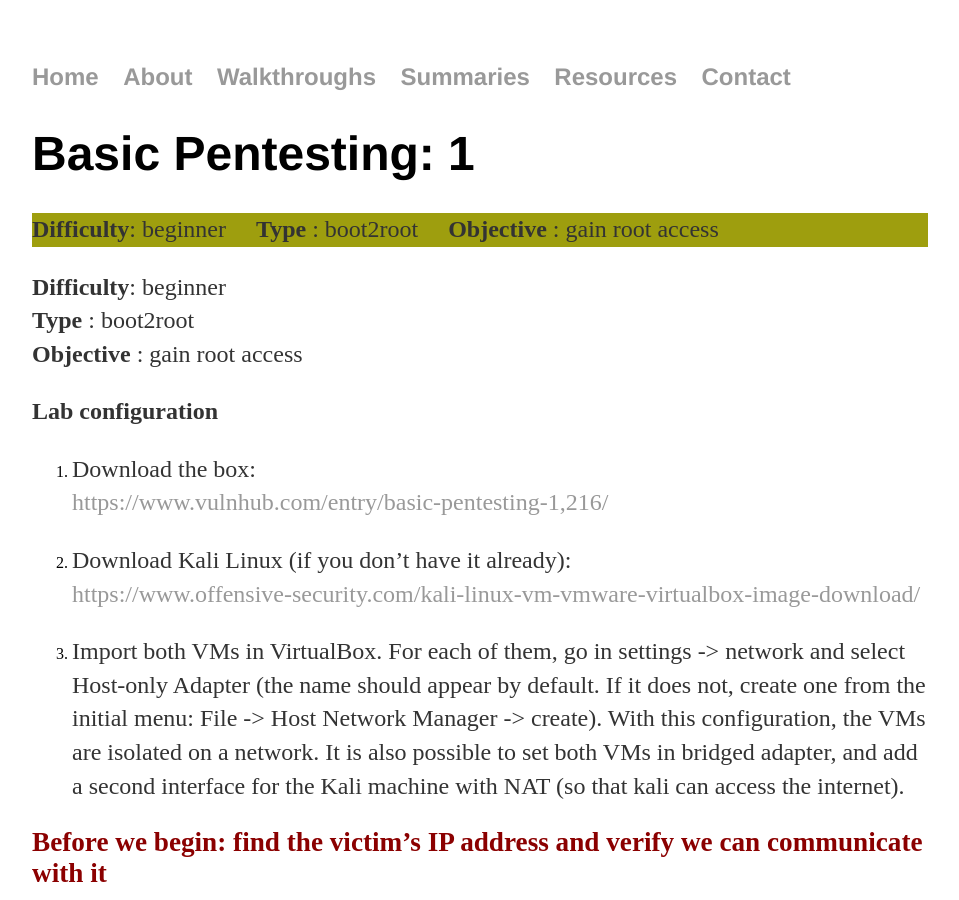
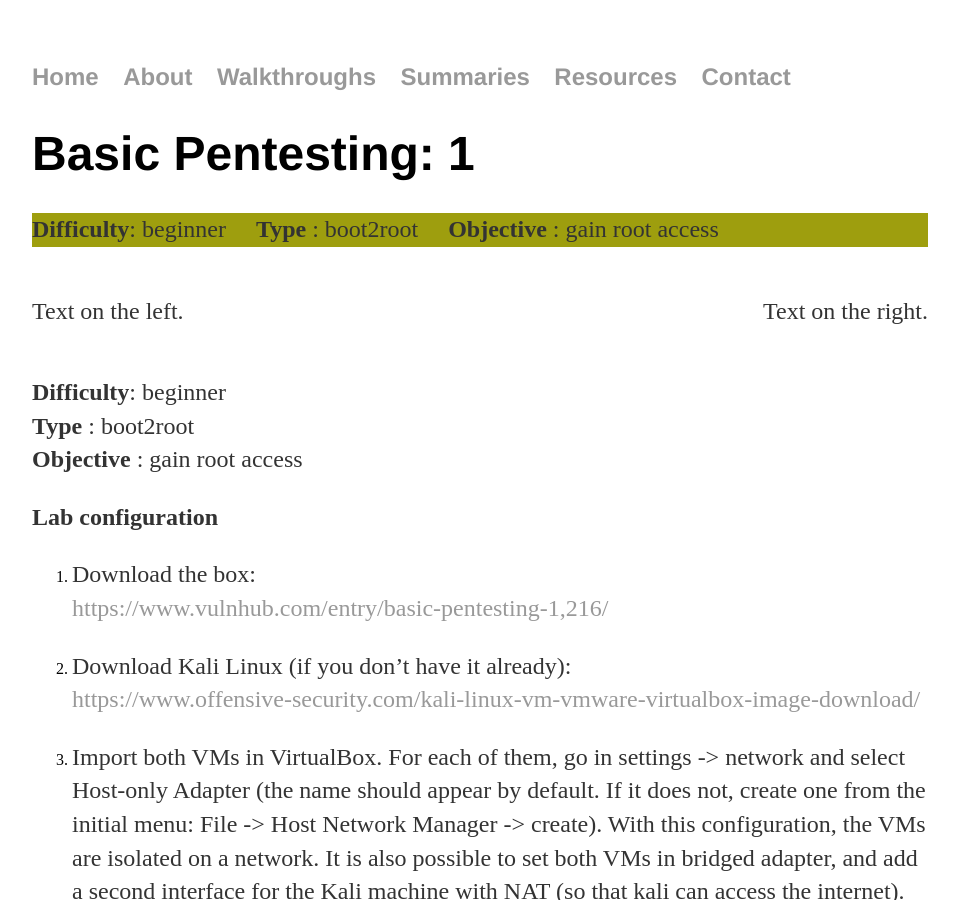
Before and after one commit to jsom1/jsom1.github.io, a Jekyll site: the page built from _walkthroughs/basicpentest.md, in a window 1280 px wide and 900 px high. Shown: the whole window, without its empty margins (160-1119 px from the left). Built offline with Jekyll 4.4.1, drawn with Linux system fonts in a browser that asks for light colours; our own code applies the rules of GitHub Pages for plain Markdown files.

Commit message:
Update basicpentest.md

```diff
--- a/_walkthroughs/basicpentest.md
+++ b/_walkthroughs/basicpentest.md
@@ -10,6 +10,13 @@
 <div id="boxinfo">
 <p>**Difficulty**: beginner&nbsp;&nbsp;&nbsp;&nbsp;&nbsp;**Type** : boot2root&nbsp;&nbsp;&nbsp;&nbsp;&nbsp;**Objective** : gain root access</p>
 </div>
+
+<div id="textbox">
+  <p class="alignleft">Text on the left.</p>
+  <p class="alignright">Text on the right.</p>
+</div>
+<div style="clear: both;"></div>
+
 
 **Difficulty**: beginner\\
 **Type** : boot2root\\
```
